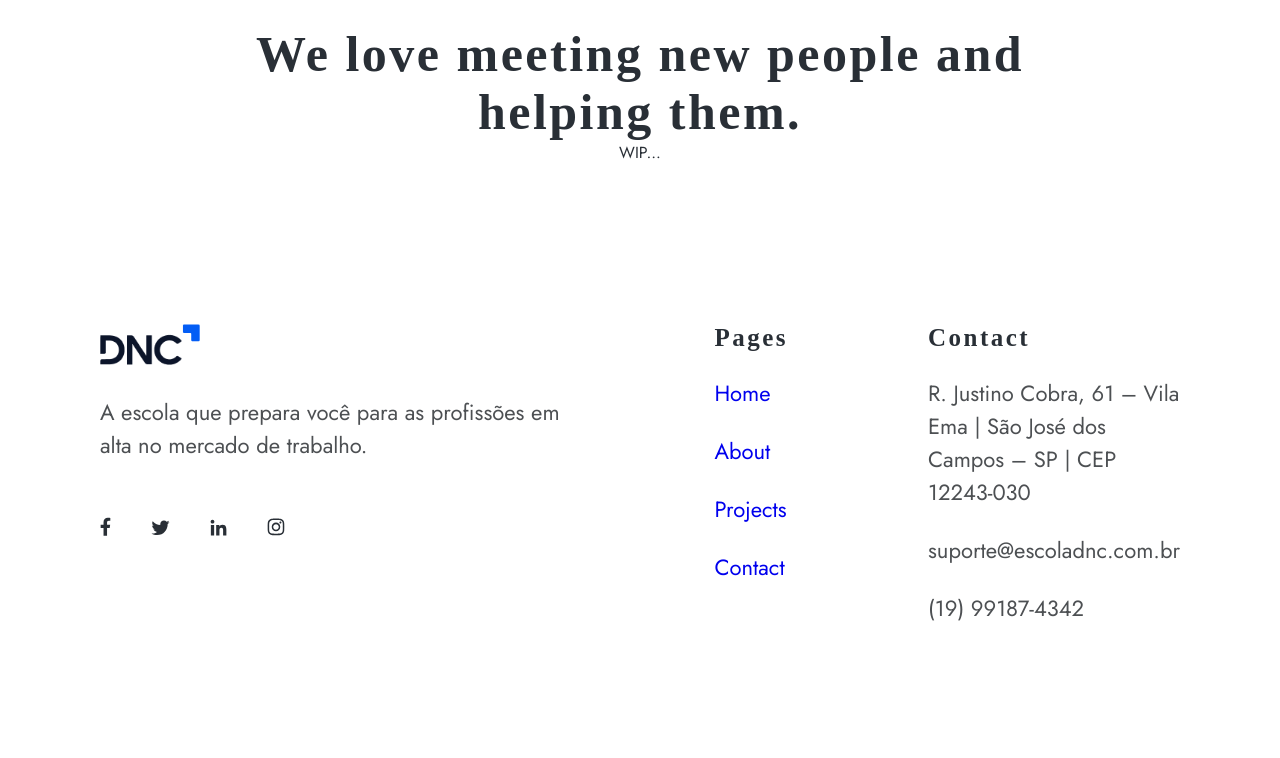
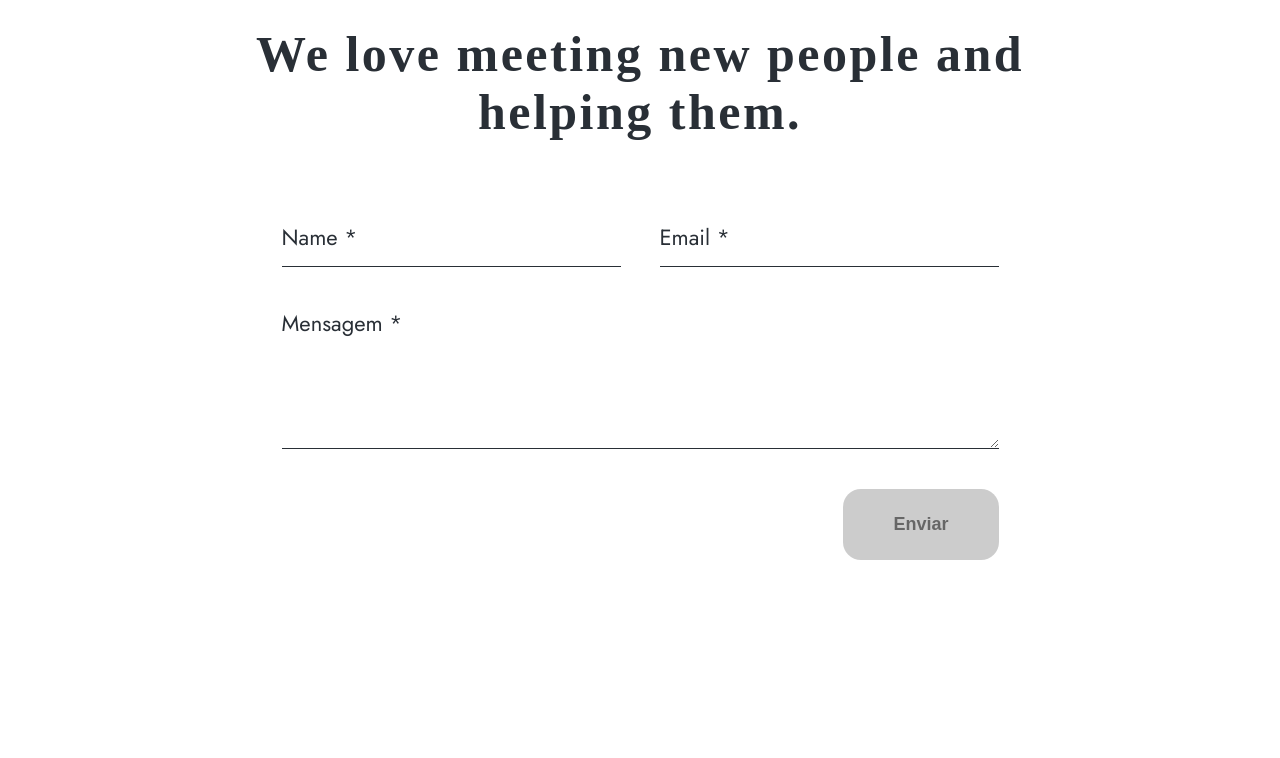
Before and after one commit to FranccoL/PrimeiroProjetoReact, a React (Vite) app in the folder firstReact/: page /contact in a window 1280 px wide. Shown: the part 491-1249 px from the top of the page. Built offline with nearby package versions, Linux system fonts and the light colour scheme.

Commit message:
Validação de formulário com Hooks

```diff
--- a/firstReact/src/components/ContactForm/ContactForm.css
+++ b/firstReact/src/components/ContactForm/ContactForm.css
@@ -8,3 +8,19 @@
 .contact-form h2 {
     font-size: 50px;
 }
+
+.contact-form form {
+    margin: 40px 0 0 0;
+    width: 100%;
+}
+
+.contact-form p {
+    font-size: 20px;
+    margin: 0;
+}
+
+.contact-form .form-group {
+    column-gap: 39px;
+    margin: 40px;
+
+}
--- a/firstReact/src/components/ContactForm/ContactForm.jsx
+++ b/firstReact/src/components/ContactForm/ContactForm.jsx
@@ -1,11 +1,107 @@
 import './ContactForm.css'
+import { useState, useEffect } from 'react'
+
+
+//COMPONENTS
+import Button from '../Button/Button'
 
 
 function ContactForm() {
+    const [formData, setFormData] = useState({
+        name: '',
+        email: '',
+        message: ''
+    })
+    const [isFormValid, setIsFormValid] = useState(false)
+    const [formSubmitLoading, setFormSubmitLoading] = useState (false)
+    const [formSubmitted, setFormSubmitted] = useState(false)
+
+    const handleSubmit = async (e) => {
+        e.preventDefault()
+        if (isFormValid) {
+            setFormSubmitLoading(true)
+            try {
+                const response = await fetch('https://api.web3forms.com/submit', {
+                    method: 'POST',
+                    headers: {
+                        'Content-Type':'application/json'
+                    },
+                    body: JSON.stringify({...formData, access_key: "0a85263c-35ec-4cc7-bade-3a16831232fa"})
+                })
+
+                if (response.ok) {
+                    setFormSubmitted(true)
+                } else {
+                    alert ('Erro ao enviar!')
+                }
+            } catch (e) {
+                alert ('Erro: ', e)
+            } finally {
+                setFormSubmitLoading(false)
+            }
+        }
+    }
+
+    useEffect (() => {
+        const isValidEmail = (email) => {
+            const emailRegex = /^[^\s@]+@[^\s@]+\.[^\s@]+$/
+            return emailRegex.test(email)
+        }
+
+        const isValid = formData.name.trim() &&
+        formData.email.trim() &&
+        isValidEmail(formData.email) &&
+        formData.message.trim()
+
+        setIsFormValid(isValid)
+    }, [formData])
+
+    const handleChange = (e) => {
+        const {name, value } = e.target;
+        setFormData({
+            ...formData,
+            [name]: value
+        })
+    }
+
+
     return (
      <div className="contact-form d-flex fd-column al-center">
          <h2>We love meeting new people and helping them.</h2>
-         <form>WIP...</form>
+         <form onSubmit={handleSubmit}>
+            <div className="d-flex form-group">
+                <input
+                className="form-input"
+                type="text"
+                name="name"
+                placeholder="Name *"
+                onChange={handleChange}
+                />
+                <input
+                className="form-input"
+                type="email"
+                name="email"
+                placeholder="Email *"
+                onChange={handleChange}
+                />
+            </div>
+            <div className="d-flex form-group">
+            <textarea
+                className="form-input"
+                name="message"
+                id="message"
+                placeholder="Mensagem *"
+                onChange={handleChange}
+                rows="4"
+                ></textarea>
+            </div>
+            <div className="al-center d-flex jc-end form-group ">
+               {formSubmitted && <p className="text-primary">Sucesso</p>}
+            <Button type="submit" buttonStyle="secondary" disabled={!isFormValid  || formSubmitLoading}>
+                 Enviar
+            </Button>
+            </div>
+         </form>
     </div>
     )
 }
--- a/firstReact/src/main.css
+++ b/firstReact/src/main.css
@@ -37,6 +37,23 @@ a {
 
 .grey-1-color {
   color:#4D5053;
+}
+
+/* FORM */
+.form-input {
+  border: none;
+  border-bottom: 1px solid #292F36;
+  color: #292F36;
+  font-size: 22px;
+  font-family: "Jost", sans-serif;
+  padding: 0 0 13px 0;
+  outline: none;
+  width: 100%;
+}
+
+.form-input::placeholder {
+  color: #292F36;
+  opacity: 1;
 }
 
 /* TYPOGRAPHY */
```
